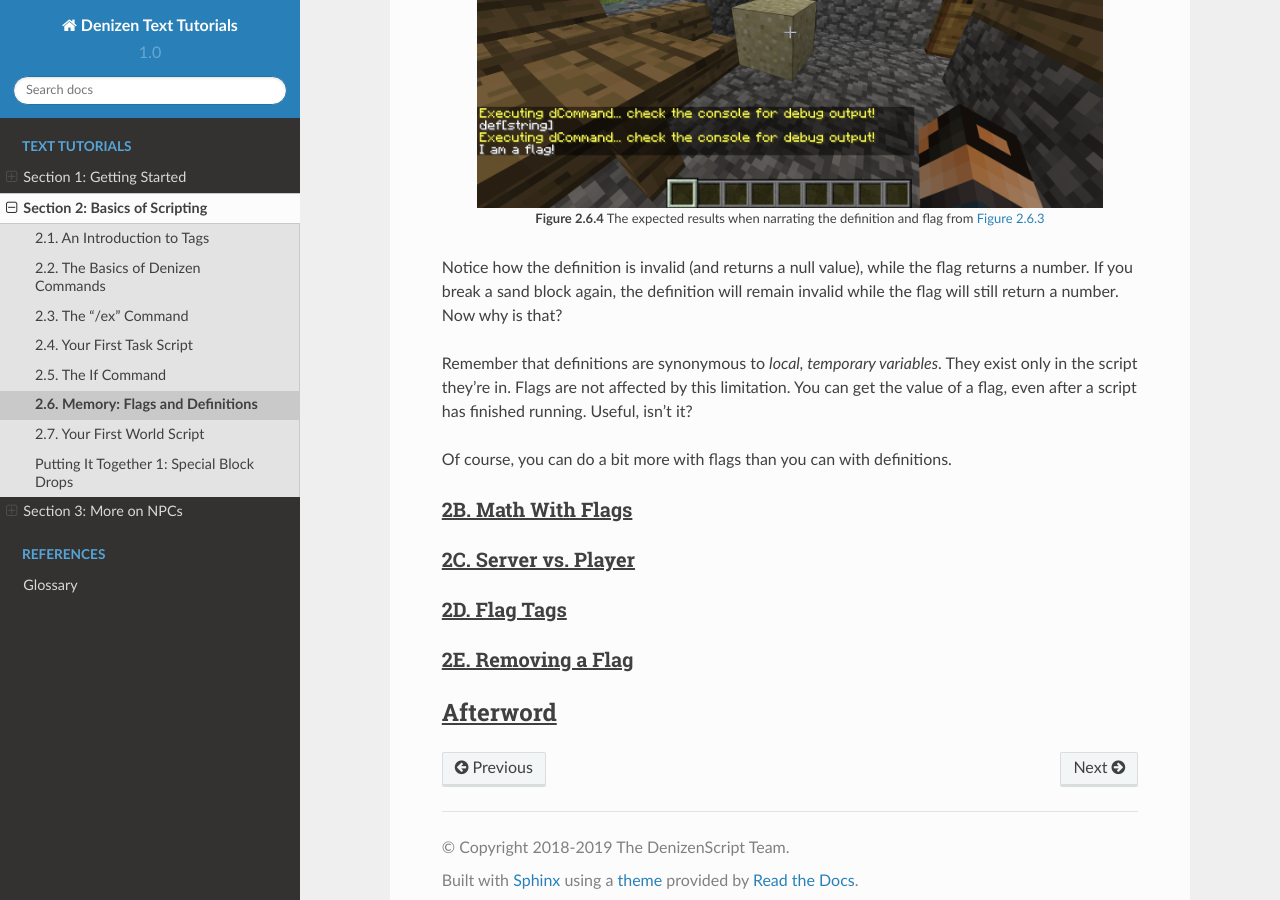
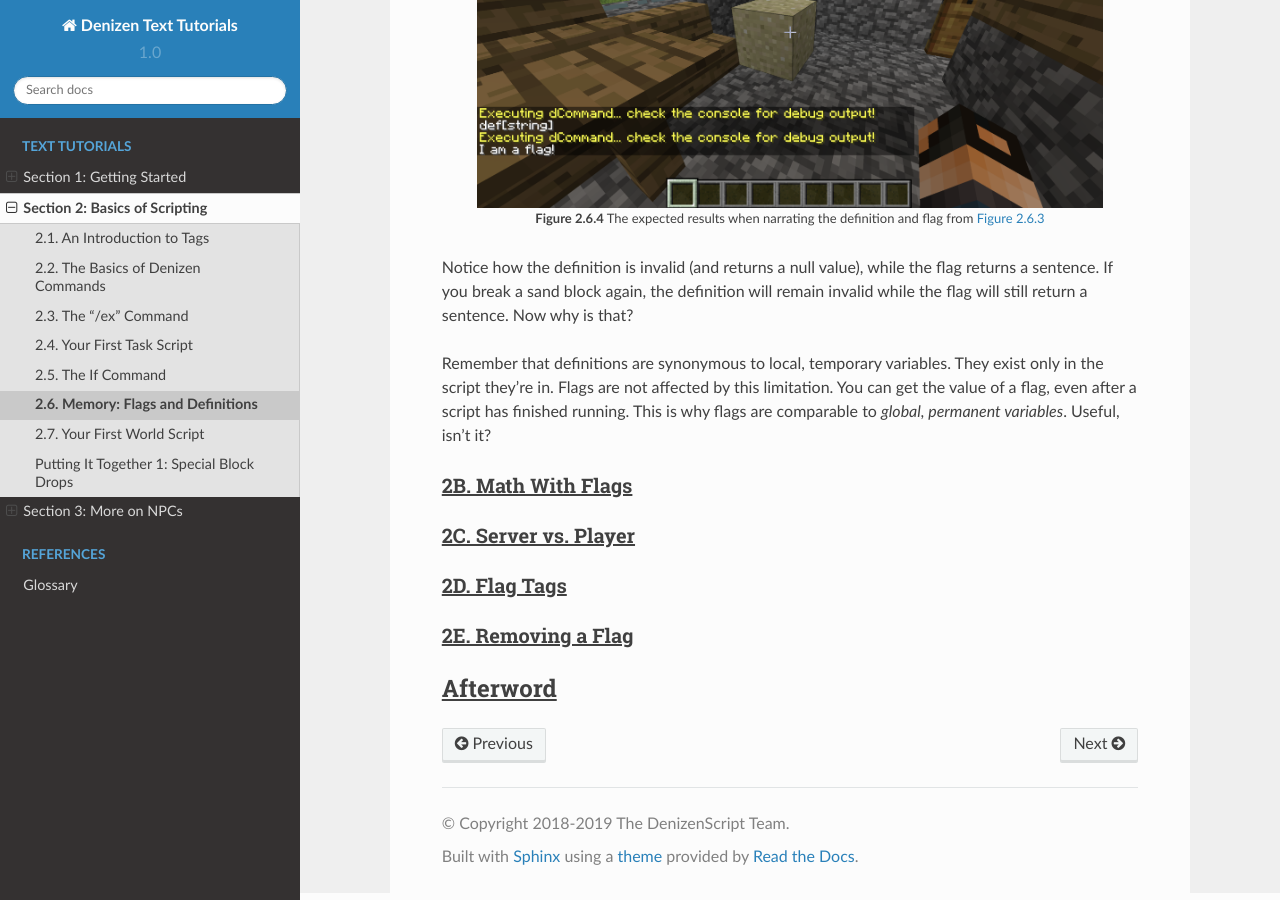
Before and after one commit to DenizenScript/Denizen-For-Bukkit-Docs, a Sphinx documentation site: the page built from source/docs/basics-of-scripting/memory-flags-and-definitions.rst, in a window 1280 px wide and 900 px high, scrolled down 4740 px. Built offline with Sphinx 7.4.7 and the Read the Docs theme 2.0.0, drawn with Linux system fonts in a browser that asks for light colours; nearby versions of some CDN libraries; some of the changed text lies outside the part shown.

```diff
--- a/source/docs/basics-of-scripting/memory-flags-and-definitions.rst
+++ b/source/docs/basics-of-scripting/memory-flags-and-definitions.rst
@@ -209,14 +209,12 @@
 
 **Figure 2.6.4** The expected results when narrating the definition and flag from :ref:`Figure 2.6.3 <figure2_6_3>`
 
-Notice how the definition is invalid (and returns a null value), while the flag returns a number. If you break a sand
-block again, the definition will remain invalid while the flag will still return a number. Now why is that?
+Notice how the definition is invalid (and returns a null value), while the flag returns a sentence. If you break a sand
+block again, the definition will remain invalid while the flag will still return a sentence. Now why is that?
 
-Remember that definitions are synonymous to *local, temporary variables*. They exist only in the script they're in.
-Flags are not affected by this limitation. You can get the value of a flag, even after a script has finished running.
-Useful, isn't it?
-
-Of course, you can do a bit more with flags than you can with definitions.
+Remember that definitions are synonymous to local, temporary variables. They exist only in the script they're in. Flags
+are not affected by this limitation. You can get the value of a flag, even after a script has finished running. This is
+why flags are comparable to *global, permanent variables*. Useful, isn't it?
 
 2B. Math With Flags
 ~~~~~~~~~~~~~~~~~~~
--- a/source/docs/glossary.rst
+++ b/source/docs/glossary.rst
@@ -160,7 +160,7 @@
 .. rst-class:: table-info-display
 
 +----------+---------+-------------+-----------------------------------------------------------------------------------+
-| Actions  | Value?  | Indexable?  | Description                                                                       |
+| Action   | Value?  | Indexable?  | Description                                                                       |
 +==========+=========+=============+===================================================================================+
 | none     | Yes     | Yes         | | Sets the value of the flag.                                                     |
 |          |         |             | | If no value is specified, the flag's value will default to ``true``.            |
```
Also changed, not shown: other parts of source/docs/basics-of-scripting/memory-flags-and-definitions.rst (+1 -1 lines).
